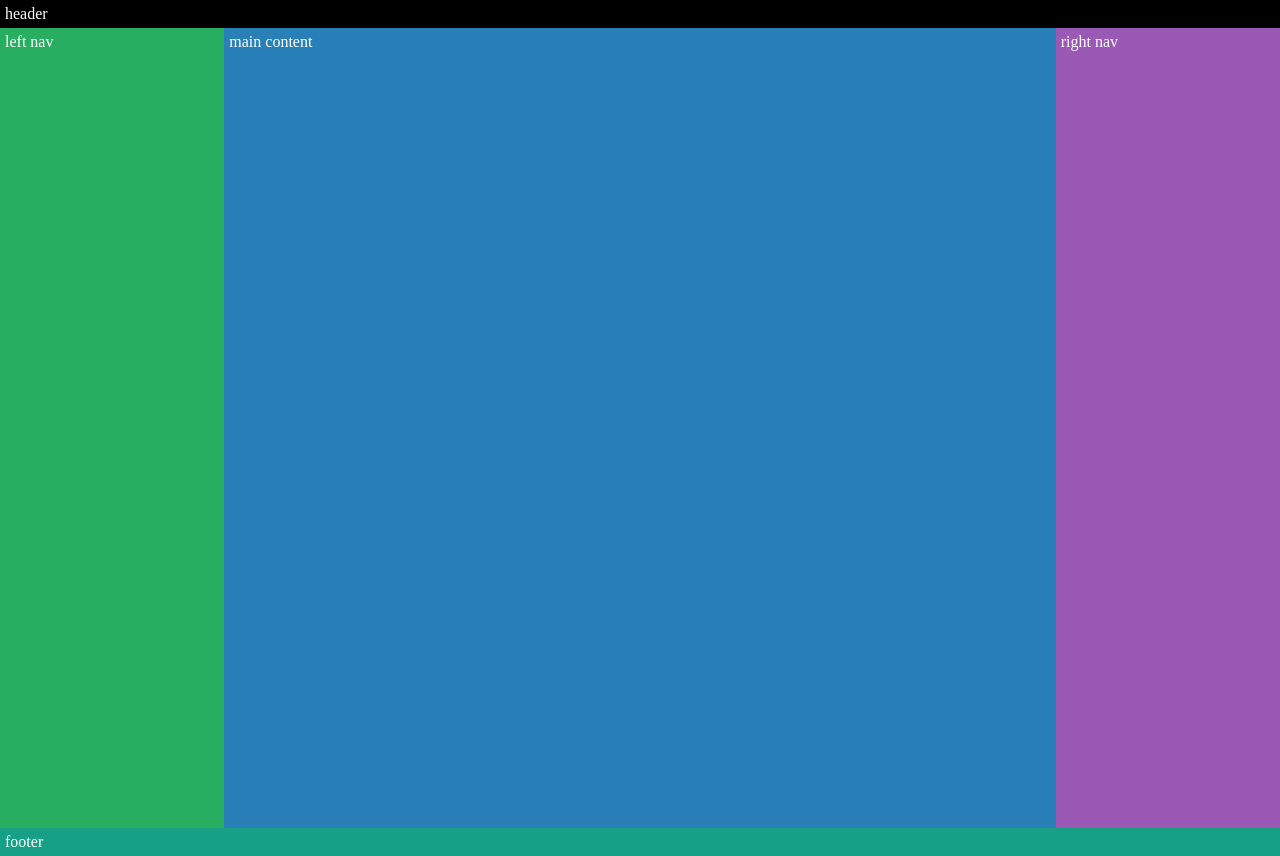
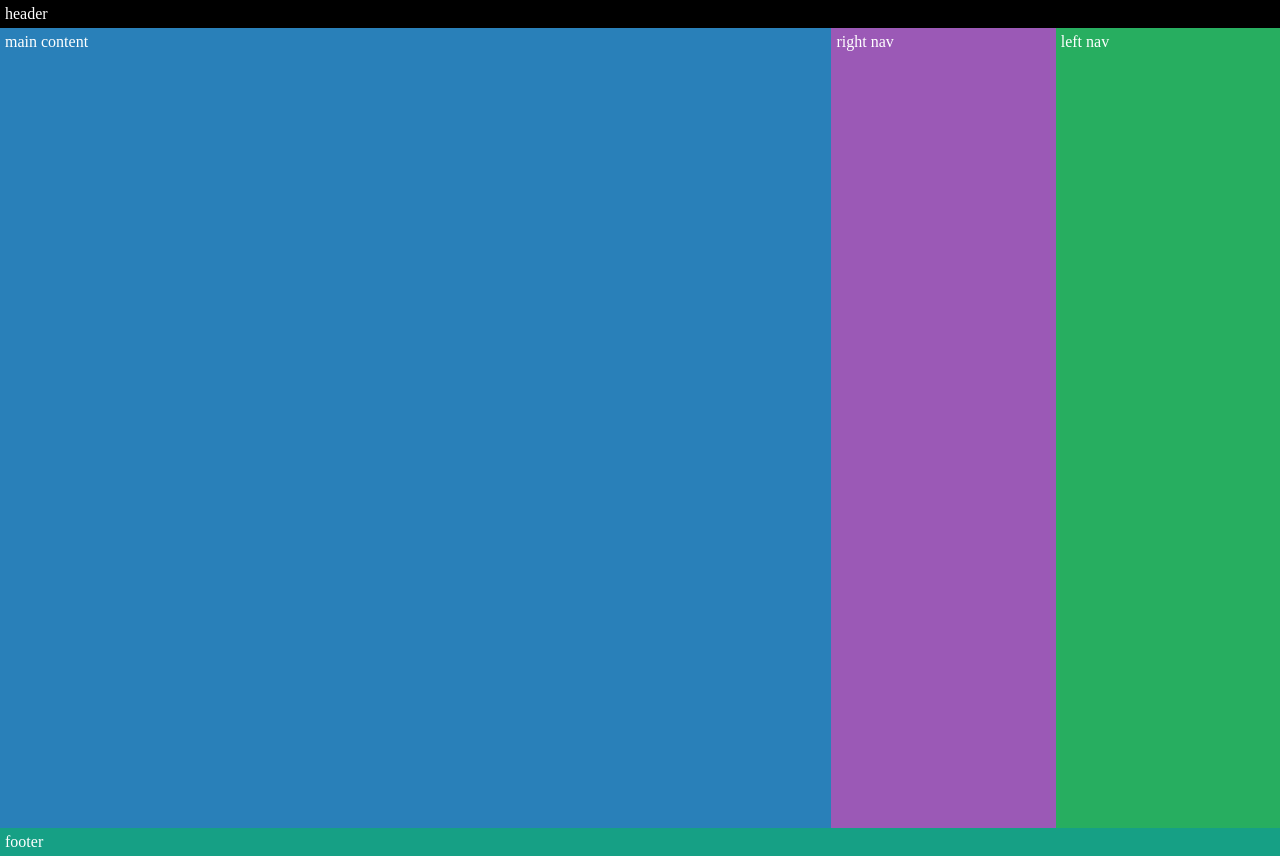
Before and after one commit to aminmeyghani/speaking-flexbox, a website: page public/index.html in a window 1280 px wide. Drawn offline with Linux system fonts and the light colour scheme.

Commit message:
change order

```diff
--- a/public/compiled.css
+++ b/public/compiled.css
@@ -41,12 +41,21 @@ body {
 }
 .left-nav {
   background-color: #27ae60;
+  -webkit-order: 1;
+      -ms-flex-order: 1;
+          order: 1;
 }
 .main-content {
   background-color: #2980b9;
+  -webkit-order: -1;
+      -ms-flex-order: -1;
+          order: -1;
 }
 .right-nav {
   background-color: #9b59b6;
+  -webkit-order: 0;
+      -ms-flex-order: 0;
+          order: 0
 }
 .footer {
   background-color: #16a085;
--- a/public/main.css
+++ b/public/main.css
@@ -35,12 +35,15 @@ body {
 }
 .left-nav {
   background-color: #27ae60;
+  order: 1;
 }
 .main-content {
   background-color: #2980b9;
+  order: -1;
 }
 .right-nav {
   background-color: #9b59b6;
+  order: 0
 }
 .footer {
   background-color: #16a085;
```
